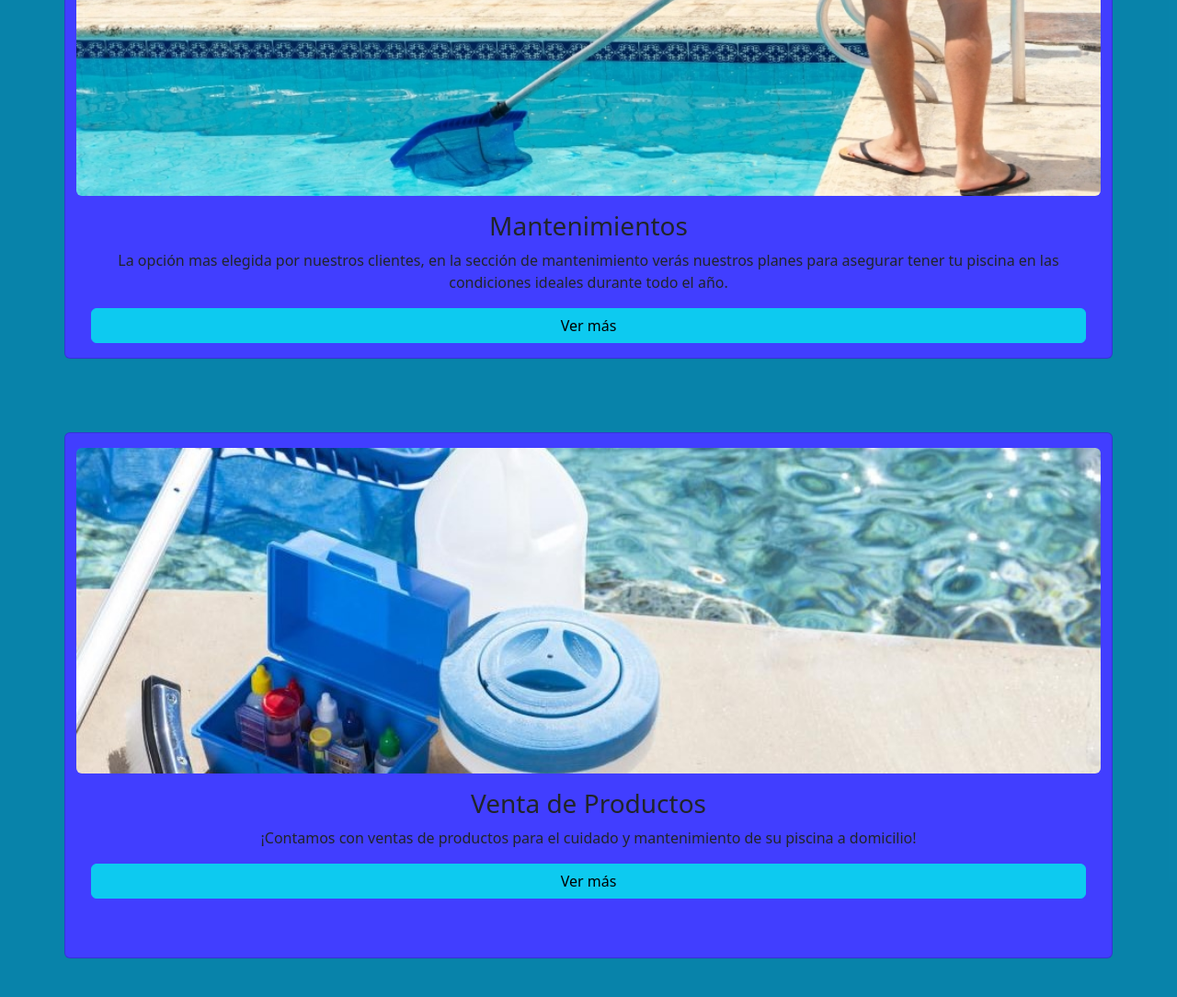
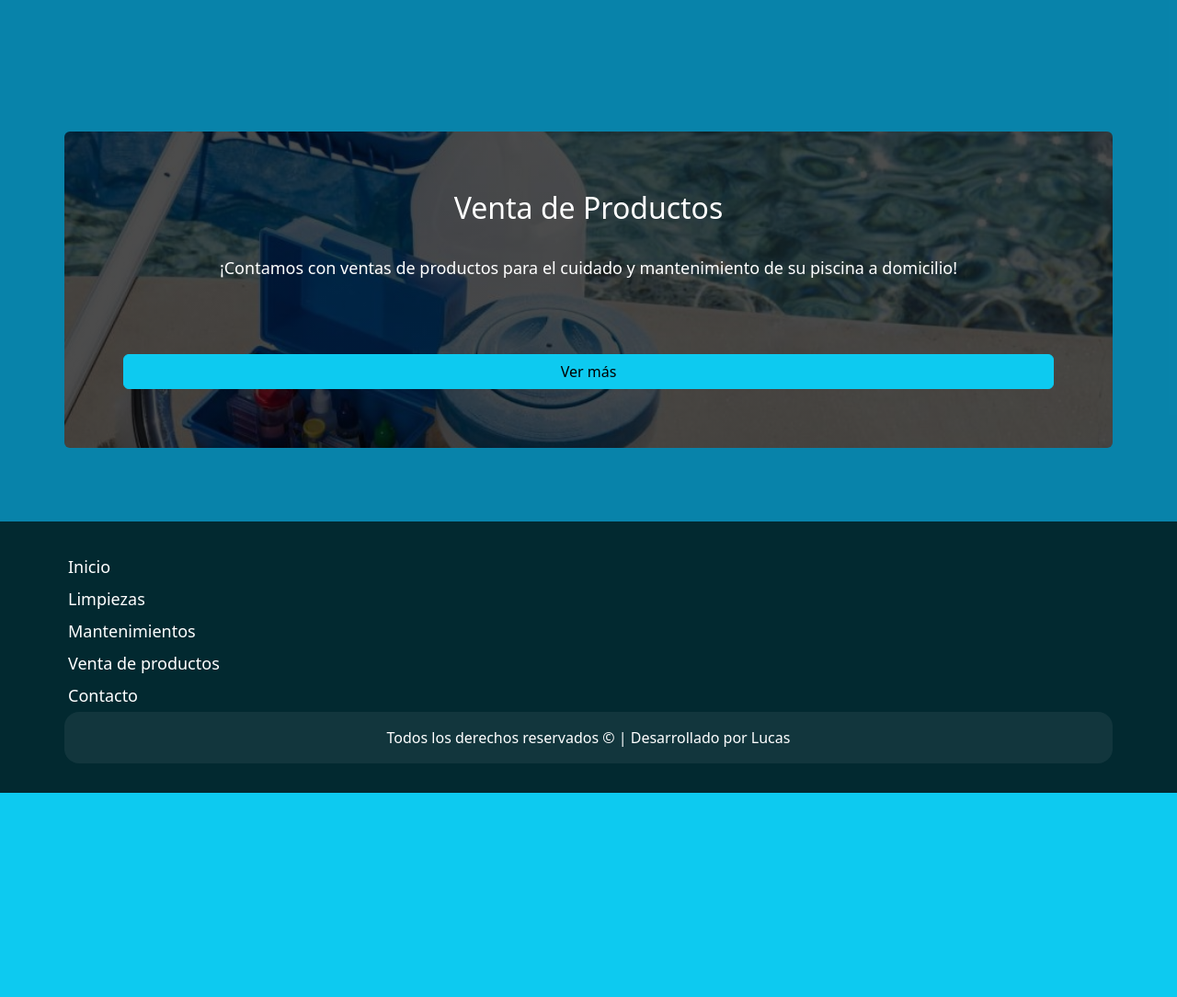
Before and after one commit to Lucasbazzini/PF-LucasBazzini, a plain HTML site: page index.html in a window 1280 px wide. Shown: the part 1836-2920 px from the top of the page at 92% size. After the commit the page ends 2698 px from the top, so only its background shows below. Drawn offline with nearby package versions, Linux system fonts and the light colour scheme.

Commit message:
footer/card

```diff
--- a/css/styles.css
+++ b/css/styles.css
@@ -48,9 +48,20 @@
     background-color: rgba(1, 0, 41, 0.35);
 }
 
-.textoCard{
+.tituloCard{
+    font-size: xx-large;
+    font-weight: lighter;
     text-align: center;
+    color: rgb(255, 255, 255);
 
+
+}
+.parrafoCard{
+    margin-top: 2rem;
+    font-size: large;
+    font-weight: lighter;
+    text-align: center;
+    color: rgb(255, 255, 255);
 }
 
 .imgCard{
@@ -59,13 +70,32 @@
 
 }
 
-.tarjeta{
-    background-color: rgb(65, 62, 255);
-    margin-bottom: 3rem;
+.tarjetaLimpiezas{
+    background-image: linear-gradient(rgba(0, 0, 0, 0.7), rgba(0, 0, 0, 0.7)), url(../assets/Images/limpiezascard2.jpg);
+    padding: 3rem;
+    background-repeat: no-repeat;
+    background-size: cover;
+    border: 0;
+}
+.tarjetaMantenimientos{
+    background-image: linear-gradient(rgba(0, 0, 0, 0.7), rgba(0, 0, 0, 0.7)), url(../assets/Images/manteniminetocard2.jpg);
+    padding: 3rem;
+    background-repeat: no-repeat;
+    background-size: cover;
+    border: 0;
+    margin-bottom: 5rem;
+}
+.tarjetaProductos{
+    background-image: linear-gradient(rgba(0, 0, 0, 0.7), rgba(0, 0, 0, 0.7)), url(../assets/Images/Productoscard2.jpg);
+    padding: 3rem;
+    background-repeat: no-repeat;
+    background-size: cover;
+    border: 0;
 }
 .boton{
     display: block;
     margin:auto;
+    margin-top: 5rem;
 }
 .imgFooter{
     margin: auto;
@@ -74,6 +104,9 @@
     border-radius: 0.5rem;
 }
 .textoFooter{
+    font-weight: lighter;
+    display: block;
+    margin: auto;
     border-radius: 1rem;
     padding: 1rem;
     color: white;
@@ -81,5 +114,14 @@
     text-align: center;
 }
 .fondoFooter{
-    background-image: linear-gradient(rgba(0, 0, 0, 0.8), rgba(0, 0, 0, 0.8))
+    padding: 2rem;
+    background-image: linear-gradient(rgba(0, 0, 0, 0.8), rgba(0, 0, 0, 0.8));
+
 }
+
+.linkFooter{
+    text-decoration: none;
+    color: white;
+    font-weight: lighter;
+    font-size: large;
+}
--- a/index.html
+++ b/index.html
@@ -72,27 +72,24 @@
 
             <div class="container">
                 <div class="row">
-                    <div class="card tarjeta" style="width: 100; margin-top: 5rem;">
-                        <img src="./assets/Images/limpiezascard2.jpg" class="card-img-top imgCard" alt="...">
+                    <div class="card tarjetaLimpiezas" style="width: 100; margin-top: 5rem;">
                         <div class="card-body">
-                          <h3 class="card-title textoCard">Limpiezas</h3>
-                          <p class="card-text textoCard">Una manera rápida y eficaz de tener tu piscina limpia cuando y donde sea.</p>
+                          <h3 class="card-title tituloCard">Limpiezas</h3>
+                          <p class="card-text parrafoCard">Una manera rápida y eficaz de tener tu piscina limpia cuando y donde sea.</p>
                           <a href="./pages/limpiezas.html" class="btn btn-info boton">Ver más</a>
                         </div>
                       </div>
-                      <div class="card tarjeta" style="width: 100; margin-top: 5rem;">
-                        <img src="./assets/Images/manteniminetocard2.jpg" class="card-img-top imgCard" alt="imgMantenimiento">
+                      <div class="card tarjetaMantenimientos" style="width: 100; margin-top: 5rem;">
                         <div class="card-body">
-                          <h3 class="card-title textoCard">Mantenimientos</h3>
-                          <p class="card-text textoCard">La opción mas elegida por nuestros clientes, en la sección de mantenimiento verás nuestros planes para asegurar tener tu piscina en las condiciones ideales durante todo el año.</p>
+                          <h3 class="card-title tituloCard">Mantenimientos</h3>
+                          <p class="card-text parrafoCard">La opción mas elegida por nuestros clientes, en la sección de mantenimiento verás nuestros planes para asegurar tener tu piscina en las condiciones ideales durante todo el año.</p>
                           <a href="./pages/mantenimientos.html" class="btn btn-info boton">Ver más</a>
                         </div>
                       </div>
-                      <div class="card tarjeta" style="width: 100; margin-top: 2rem;">
-                        <img src="./assets/Images/Productoscard2.jpg" class="card-img-top imgCard " alt="imgProductos">
-                        <div class="card-body tarjeta ">
-                          <h3 class="card-title textoCard">Venta de Productos</h3>
-                          <p class="card-text textoCard">¡Contamos con ventas de productos para el cuidado y mantenimiento de su piscina a domicilio!</p>
+                      <div class=" card tarjetaProductos" style="width: 100; margin-top: 5rem;margin-bottom: 5rem;">
+                        <div class="card-body">
+                          <h3 class="card-title tituloCard">Venta de Productos</h3>
+                          <p class="card-text parrafoCard">¡Contamos con ventas de productos para el cuidado y mantenimiento de su piscina a domicilio!</p>
                           <a href="./pages/venta-de-productos.html" class="btn btn-info boton">Ver más</a>
                         </div>
                       </div>
@@ -112,18 +109,17 @@
     </main>
 
     <footer class="fondoFooter">
-        <div class="container ">
-          <div class="row">
-            <img class="imgFooter " src="./assets/Images/bxl-whatsapp.svg" alt="wpp">
-            <p class="textoFooter">
-              Lorem ipsum dolor sit, amet consectetur adipisicing elit. Officia optio voluptatibus laudantium itaque eligendi consectetur totam, repellendus harum possimus soluta. Quae odit laudantium debitis voluptates dolorem? Ipsum illo laboriosam adipisci.
-            </p>
-            <p class="textoFooter">
-              Todos los derechos reservados © | Desarrollado por Lucas
-            </p>
-          </div>
+       <div class="container ">
+         <div class="row">
+            <a class="p-1 linkFooter" href="">Inicio</a>
+            <a class="p-1 linkFooter" href="">Limpiezas</a>
+            <a class="p-1 linkFooter" href="">Mantenimientos</a>
+            <a class="p-1 linkFooter" href="">Venta de productos</a>
+            <a class="p-1 linkFooter" href="">Contacto</a>
+            <p class="textoFooter"> Todos los derechos reservados © | Desarrollado por Lucas </p>
+            </div>
         </div>
-    </footer>
+      </footer>
     <script src="./js/bootstrap.bundle.js"></script>
 </body>
 </html>
```
